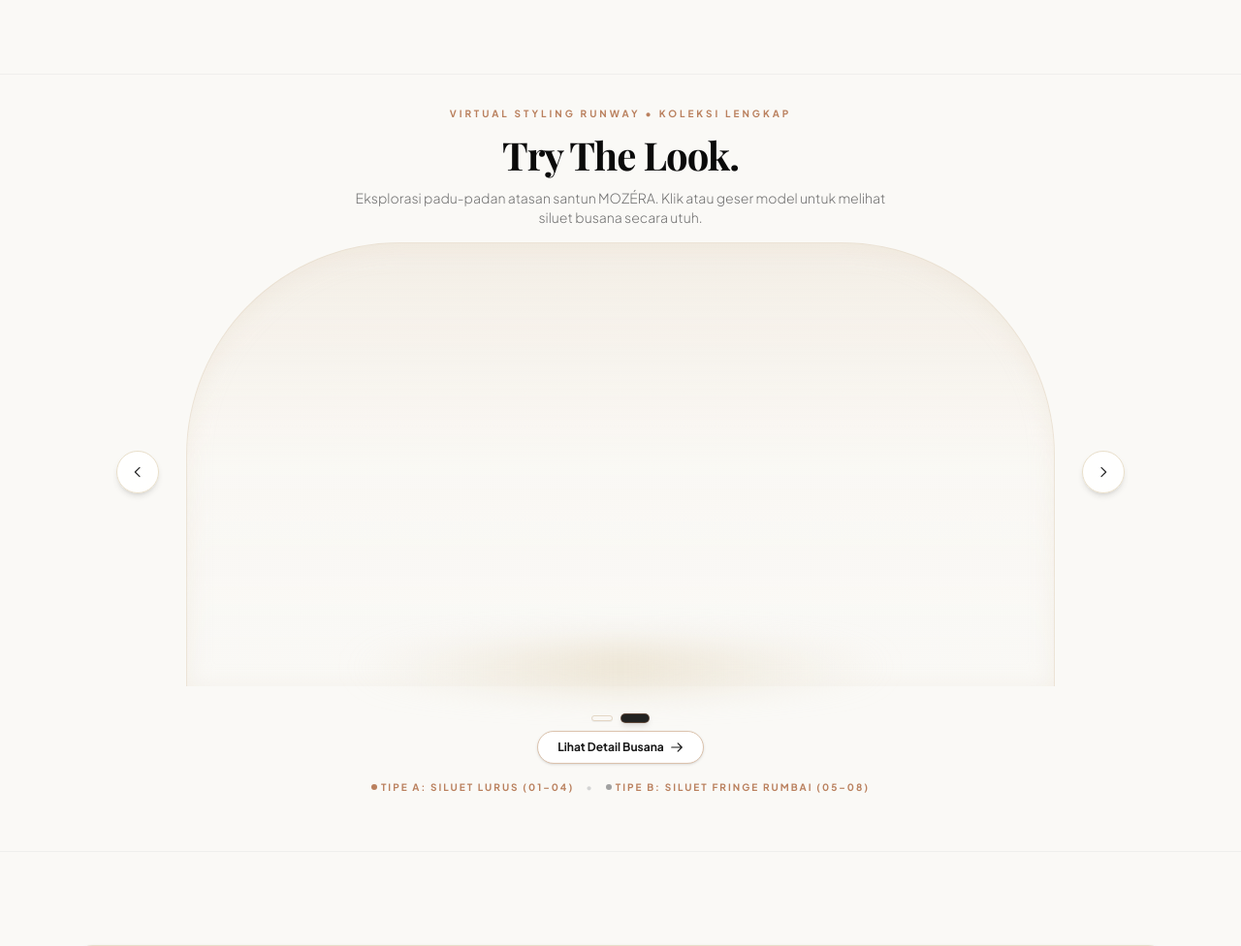
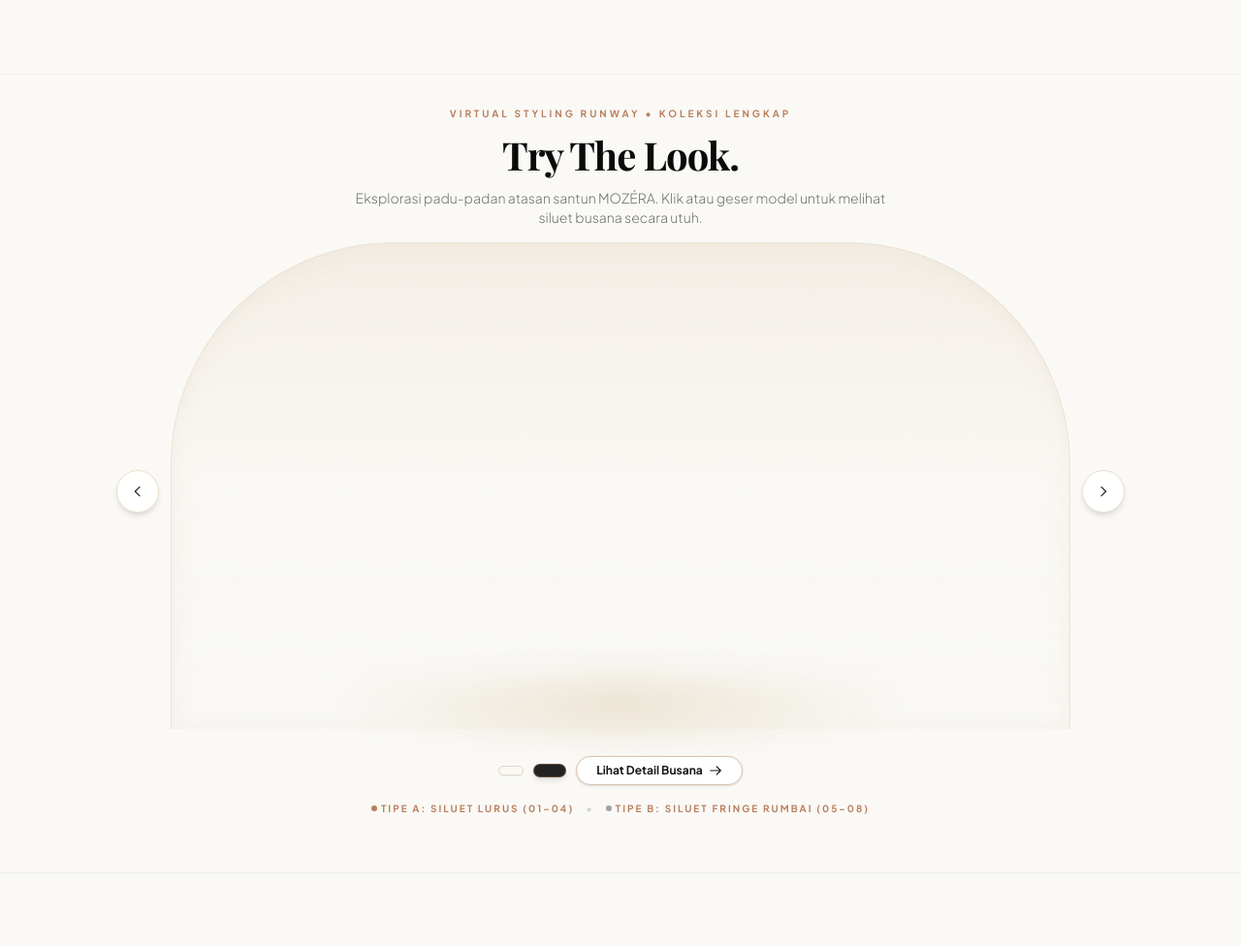
Before and after one commit to rrezmaulana-arch/Mozera-Ecommerce, a Laravel app: template resources/views/shop/home.blade.php in a window 1280 px wide. Shown: the part 1537-2513 px from the top of the page at 97% size. Run offline with Laravel 12, Linux system fonts and the light colour scheme; the template is opened without the code that fills it, so the values that code supplies are empty; data comes from the database, SQL or seed files in the repository; style sheets or scripts are compiled from the project's sources; some libraries are stand-ins or nearby versions; some web fonts are replaced.

Commit message:
Enlarge runway model images proportionally for crisp high-definition display and compact active look bar

```diff
--- a/resources/views/shop/home.blade.php
+++ b/resources/views/shop/home.blade.php
@@ -294,31 +294,32 @@
         <div class="max-w-6xl mx-auto px-4 sm:px-6 lg:px-8 w-full flex flex-col items-center justify-center my-auto">
 
             <!-- Models Runway Stage (Wide Center Runway, No Bottom Overflow Clipping) -->
-            <div class="relative w-full h-[390px] sm:h-[450px] lg:h-[490px] flex items-center justify-center pb-6" id="open-runway-stage">
+            <div class="relative w-full h-[420px] sm:h-[480px] lg:h-[530px] flex items-center justify-center pb-5" id="open-runway-stage">
 
                 <!-- Couture Runway Architectural Arch Backdrop (Stage Depth) -->
-                <div class="absolute inset-x-4 sm:inset-x-12 lg:inset-x-24 top-2 bottom-6 rounded-t-[160px] sm:rounded-t-[220px] bg-gradient-to-b from-[#F2ECE3]/85 via-[#FAF7F2]/45 to-transparent border-t border-x border-[#E6DAC9]/70 shadow-[inset_0_4px_24px_rgba(230,218,201,0.35)] pointer-events-none -z-0"></div>
+                <div class="absolute inset-x-4 sm:inset-x-12 lg:inset-x-20 top-2 bottom-5 rounded-t-[170px] sm:rounded-t-[230px] bg-gradient-to-b from-[#F2ECE3]/85 via-[#FAF7F2]/45 to-transparent border-t border-x border-[#E6DAC9]/70 shadow-[inset_0_4px_24px_rgba(230,218,201,0.35)] pointer-events-none -z-0"></div>
 
                 <!-- Runway Spotlight Floor Glow -->
-                <div class="absolute bottom-5 w-[300px] sm:w-[440px] lg:w-[560px] h-12 bg-gradient-to-r from-transparent via-[#E8DEC9]/75 to-transparent rounded-[100%] filter blur-lg pointer-events-none -z-0"></div>
+                <div class="absolute bottom-4 w-[340px] sm:w-[480px] lg:w-[620px] h-14 bg-gradient-to-r from-transparent via-[#E8DEC9]/75 to-transparent rounded-[100%] filter blur-lg pointer-events-none -z-0"></div>
 
                 @foreach($curatedLooks as $idx => $look)
                     <div
                         id="runway-model-{{ $idx }}"
                         onclick="switchLook({{ $idx }})"
-                        class="runway-model-item absolute bottom-4 flex flex-col items-center justify-end transition-all duration-500 ease-out cursor-pointer z-10"
+                        class="runway-model-item absolute bottom-3 flex flex-col items-center justify-end transition-all duration-500 ease-out cursor-pointer z-10"
                         style="will-change: transform, opacity;"
                     >
                         <!-- Floor Contact Shadow -->
-                        <div class="model-floor-shadow absolute bottom-1 w-28 sm:w-36 lg:w-44 h-3.5 bg-neutral-950/20 rounded-full filter blur-[3px] transition-all duration-500"></div>
+                        <div class="model-floor-shadow absolute bottom-1 w-32 sm:w-40 lg:w-48 h-3.5 bg-neutral-950/20 rounded-full filter blur-[3.5px] transition-all duration-500"></div>
 
-                        <!-- Cutout Model Image: Model Utuh dari Kepala sampai Kaki (Tidak Tertimpa Tag) -->
-                        <div class="relative h-[310px] sm:h-[370px] lg:h-[420px] flex items-end justify-center">
+                        <!-- Cutout Model Image: Model Lebih Besar, Jernih & Utuh (Head-to-Toe HD) -->
+                        <div class="relative h-[340px] sm:h-[410px] lg:h-[470px] flex items-end justify-center">
                             <img
                                 src="{{ $look['model_image'] }}"
                                 alt="{{ $look['title'] }} — Model Modest MOZÉRA"
                                 class="h-full w-auto max-w-none object-contain select-none pointer-events-none filter drop-shadow-md transition-all duration-500"
                                 loading="eager"
+                                style="image-rendering: auto; -webkit-backface-visibility: hidden; transform: translateZ(0);"
                             >
                         </div>
 
@@ -356,16 +357,14 @@
         </div>
 
         <!-- DEDICATED ACTIVE LOOK HIGHLIGHT (Clear, Centered, No Foot Overlap, No Text Truncation) -->
-        <div class="max-w-md mx-auto px-4 mt-1 flex flex-col items-center justify-center gap-2 text-center z-20">
-            <div class="flex items-center justify-center gap-2 flex-wrap">
-                <span id="runway-look-type" class="px-2.5 py-0.5 rounded-full text-[9px] font-mono uppercase tracking-wider font-bold bg-[#FAF8F5] text-[#A66747] border border-[#E4D7C5] shadow-2xs">
-                    {{ $curatedLooks[0]['type_label'] }}
-                </span>
-                <span id="runway-look-title" class="px-3.5 py-1 rounded-full bg-neutral-950/90 text-[#F5EFEB] border border-[#BA805E]/40 text-[10px] font-bold uppercase tracking-wider backdrop-blur-md shadow-md">
-                    {{ $curatedLooks[0]['title'] }}
-                </span>
-            </div>
-            <a id="runway-look-btn" href="{{ $curatedLooks[0]['product_url'] }}" class="inline-flex items-center gap-1.5 text-xs font-bold text-neutral-900 bg-white hover:bg-neutral-950 hover:text-white px-5 py-2 rounded-full border border-[#DCC3AD] shadow-sm transition-all duration-300 hover:scale-105 active:scale-95 cursor-pointer">
+        <div class="max-w-2xl mx-auto px-4 mt-2 flex flex-wrap items-center justify-center gap-2.5 text-center z-20">
+            <span id="runway-look-type" class="px-3 py-1 rounded-full text-[10px] font-mono uppercase tracking-wider font-bold bg-[#FAF8F5] text-[#A66747] border border-[#E4D7C5] shadow-2xs">
+                {{ $curatedLooks[0]['type_label'] }}
+            </span>
+            <span id="runway-look-title" class="px-4 py-1.5 rounded-full bg-neutral-950/90 text-[#F5EFEB] border border-[#BA805E]/40 text-xs font-bold uppercase tracking-wider backdrop-blur-md shadow-md">
+                {{ $curatedLooks[0]['title'] }}
+            </span>
+            <a id="runway-look-btn" href="{{ $curatedLooks[0]['product_url'] }}" class="inline-flex items-center gap-1.5 text-xs font-bold text-neutral-900 bg-white hover:bg-neutral-950 hover:text-white px-5 py-1.5 rounded-full border border-[#DCC3AD] shadow-sm transition-all duration-300 hover:scale-105 active:scale-95 cursor-pointer">
                 <span>Lihat Detail Busana</span>
                 <svg class="w-3.5 h-3.5" fill="none" stroke="currentColor" viewBox="0 0 24 24"><path stroke-linecap="round" stroke-linejoin="round" stroke-width="2" d="M14 5l7 7m0 0l-7 7m7-7H3"/></svg>
             </a>
```
